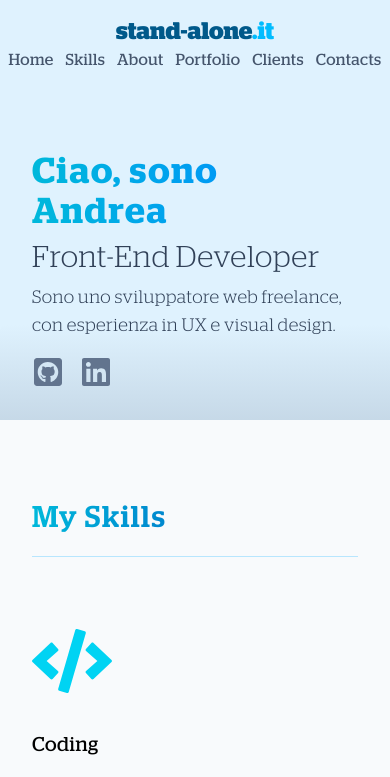
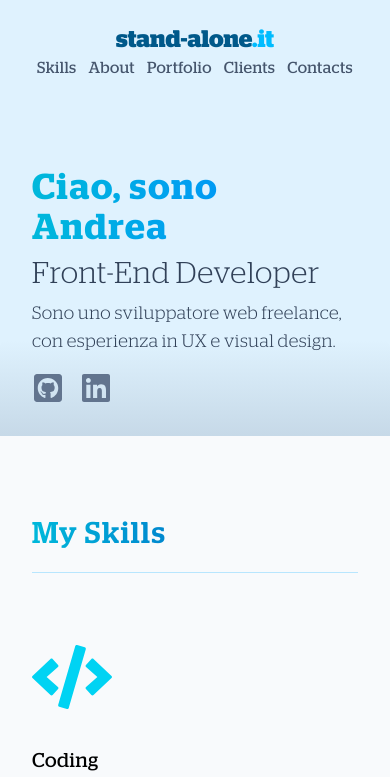
Before and after one commit to andreastandalone/react-portfolio, a React (Vite) app: page / in a window 390 px wide. Shown: the top 777 px of the page. Built offline with nearby package versions, Linux system fonts and the light colour scheme.

Commit message:
adding projects and sticky nav

```diff
--- a/src/App.jsx
+++ b/src/App.jsx
@@ -18,7 +18,7 @@ const App = () => {
 		})
 	}, [])
 	return (
-		<>
+		<div id='top'>
 			<Navbar />
 			<Hero />
 			<Skills />
@@ -26,7 +26,7 @@ const App = () => {
 			<Projects />
 			<Clients />
 			<Footer />
-		</>
+		</div>
 	)
 }
 
--- a/src/components/Navbar.jsx
+++ b/src/components/Navbar.jsx
@@ -1,27 +1,44 @@
+import { useState, useEffect } from 'react'
 import { links } from '../data'
 
 const Navbar = () => {
+	const [scrolled, setScrolled] = useState(false)
+
+	useEffect(() => {
+		const onScroll = () => {
+			setScrolled(window.scrollY > 20) // attiva quando scrolli oltre 20px
+		}
+		window.addEventListener('scroll', onScroll)
+		return () => window.removeEventListener('scroll', onScroll)
+	}, [])
+
 	return (
-		<nav className='bg-sky-100 '>
-			<div className='align-element py-4 flex flex-col sm:flex-row sm:gap-x-16 items-center sm: justify-between sm:py-8'>
+		<nav
+			className={`sticky top-0 z-50 transition-all duration-300 ${
+				scrolled ? 'bg-sky-100/80 backdrop-blur-md shadow-sm' : 'bg-sky-100'
+			}`}>
+			<div
+				className={`align-element flex flex-col sm:flex-row sm:gap-x-16 items-center justify-between transition-all duration-300 ${
+					scrolled ? 'py-3' : 'py-6 sm:py-8'
+				}`}>
 				<h3 className='text-2xl font-bold text-sky-400'>
+					<a href='#top'>
 						<span className='text-sky-800'>stand-alone</span>.it
+					</a>
 				</h3>
 				<div className='flex gap-3'>
-					{links.map((link) => {
-						const { id, href, text } = link
-						return (
+					{links.map(({ id, href, text }) => (
 						<a
 							key={id}
 							href={href}
 							className='capitalize text-base font-normal tracking-wide text-slate-600 hover:text-sky-700 transition duration-300'>
 							{text}
 						</a>
-						)
-					})}
+					))}
 				</div>
 			</div>
 		</nav>
 	)
 }
+
 export default Navbar
--- a/src/components/Projects.jsx
+++ b/src/components/Projects.jsx
@@ -5,6 +5,7 @@ import 'swiper/css/navigation'
 import ProjectsCard from './ProjectsCard'
 import { projects } from '../data'
 import SectionTitle from './SectionTitle'
+import ProjectsCardLast from './ProjectsCardLast'
 
 const Projects = () => {
 	return (
@@ -34,6 +35,9 @@ const Projects = () => {
 								</SwiperSlide>
 							)
 						})}
+						<SwiperSlide>
+							<ProjectsCardLast />
+						</SwiperSlide>
 					</div>
 				</Swiper>
 			</div>
--- /dev/null
+++ b/src/components/ProjectsCardLast.jsx
@@ -0,0 +1,24 @@
+import nextImg from '../assets/projects/next.png'
+const ProjectsCard = () => {
+	return (
+		<article className='bg-white rounded-lg shadow-md block hover:shadow-xl duration-300'>
+			<div className='relative bg-sky-100 h-full'>
+				<img
+					src={nextImg}
+					alt='Facciamo insieme il prossimo?'
+					className='w-full h-80 object-cover object-center rounded-t-lg'
+				/>
+				<div className='absolute bottom-0 left-0 right-0 h-24 bg-gradient-to-t from-slate-900/50 to-transparent rounded-t-lg'></div>
+			</div>
+			<div className='min-h-[285px] p-8 text-lg text-center font-semibold text-slate-700 tracking-wide h-full flex flex-col items-center justify-center'>
+				<h2>Facciamo insieme il prossimo?</h2>
+				<a
+					href='mailto:andrea@stand-alone.it'
+					className='mt-4 inline-block px-6 py-3 bg-sky-500 text-white rounded-lg hover:bg-sky-600 transition-colors duration-200'>
+					Scrivimi
+				</a>
+			</div>
+		</article>
+	)
+}
+export default ProjectsCard
--- a/src/data.jsx
+++ b/src/data.jsx
@@ -1,6 +1,7 @@
 import { nanoid } from 'nanoid'
 import { FaCode, FaRandom, FaPuzzlePiece } from 'react-icons/fa'
 
+import projStnd from './assets/projects/standalone2025.png'
 import projAdb from './assets/projects/screen-adb22.png'
 import projJarvis from './assets/projects/jarvis.png'
 import projDeNigris from './assets/projects/denigris.png'
@@ -21,7 +22,6 @@ import clientLostudio from './assets/clients/lostudio.png'
 import clientDsign from './assets/clients/dsign.svg'
 
 export const links = [
-	{ id: nanoid(), href: '#home', text: 'home' },
 	{ id: nanoid(), href: '#skills', text: 'skills' },
 	{ id: nanoid(), href: '#about', text: 'about' },
 	{ id: nanoid(), href: '#portfolio', text: 'portfolio' },
@@ -54,6 +54,16 @@ export const skills = [
 ]
 
 export const projects = [
+	{
+		id: nanoid(),
+		client: 'Portfolio 2025',
+		agency: 'Io',
+		img: projStnd,
+		url: 'https://www.stand-alone.it/',
+		urlText: 'stand-alone.it',
+		text: 'Mi serviva un nuovo sito',
+		stack: 'React, Vite, TailwindCSS, Netlify',
+	},
 	{
 		id: nanoid(),
 		client: 'Aeroporto di Bologna',
```
Also changed, not shown: src/assets/projects/next.png (added), src/assets/projects/standalone2025.png (added). Lines whose indentation alone changed are shown as unchanged.
